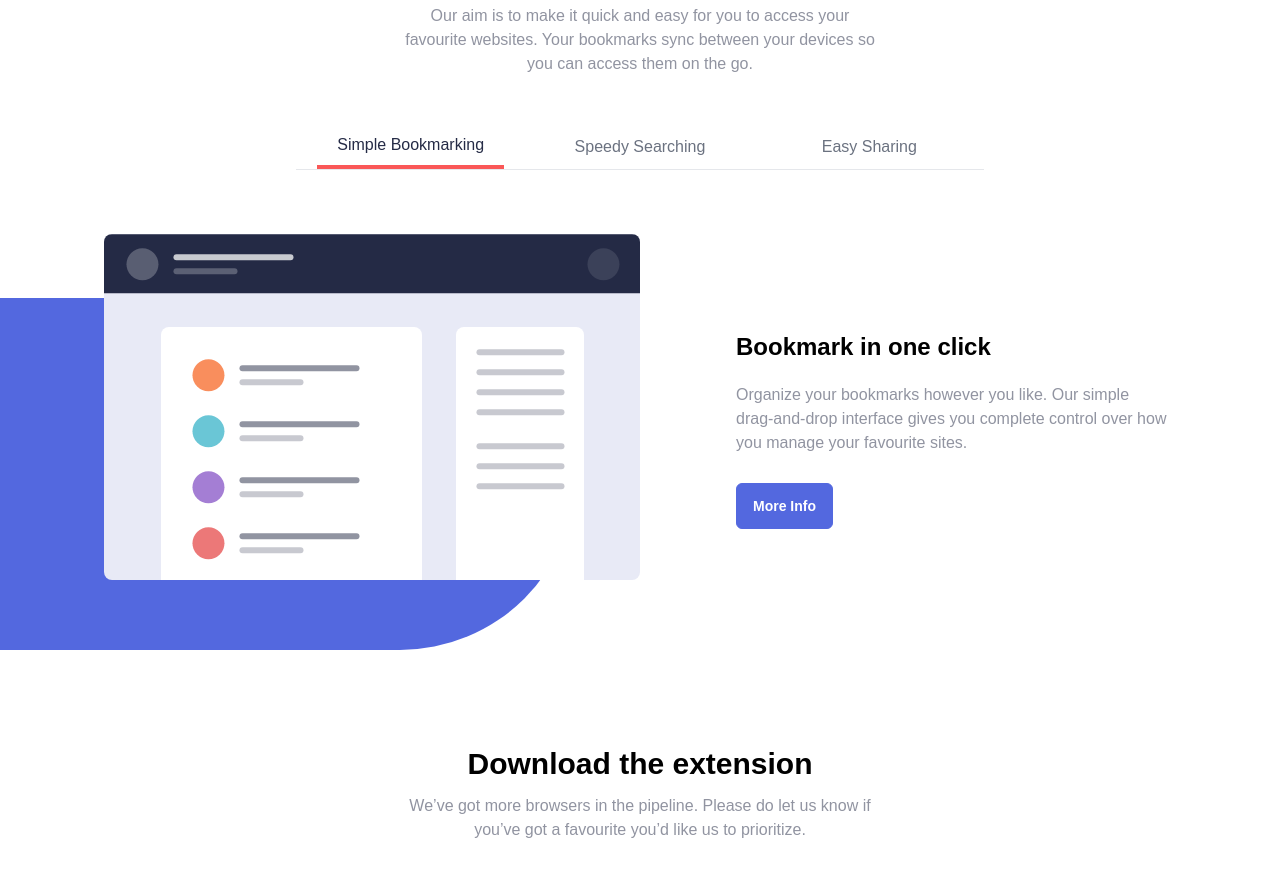
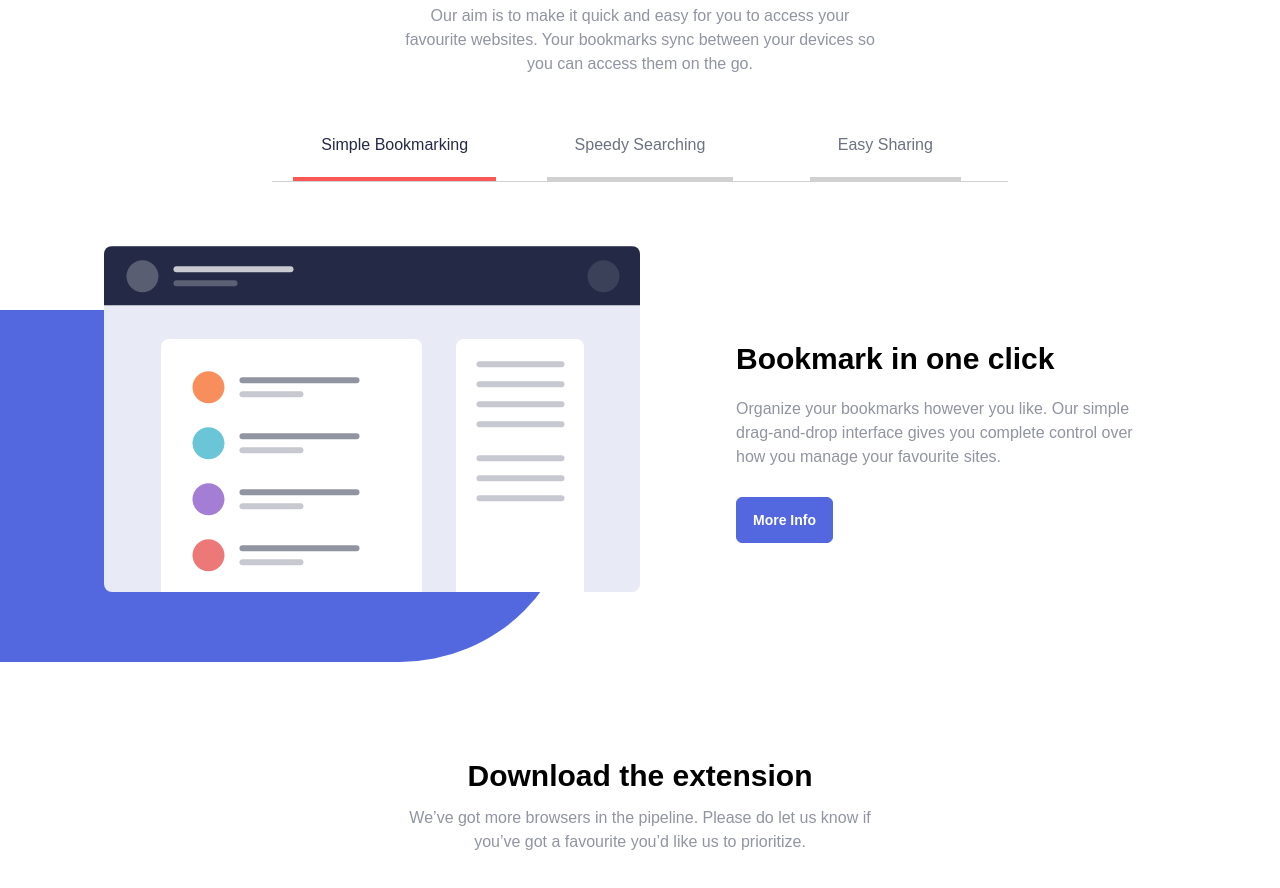
Before and after one commit to VickyAzola/BookmarkLandingPage, a Vue app: page / in a window 1280 px wide. Shown: the part 820-1708 px from the top of the page. Built offline with nearby package versions, Linux system fonts and the light colour scheme.

Commit message:
Update FeaturesCard.vue

```diff
--- a/src/components/FeaturesCard.vue
+++ b/src/components/FeaturesCard.vue
@@ -39,18 +39,18 @@ import BaseButton from './BaseButton.vue';
 
 <template>
 
-    <div class="px-8 md:px-24 lg:max-w-[55rem] mb-10 w-full md:flex">
+    <div class="px-8 md:px-24 lg:max-w-[58rem] mb-10 w-full md:flex">
         <div v-for="(button, index) in buttons"
             :key="button.id"
-            class="border-y md:border-t-white flex w-full items-center justify-center"
+            class="border-y border-y-[#d1d1d2] md:border-t-white flex w-full items-center justify-center"
         >
             <button
-            @click="changeCard(index)"
-            :class="[ selected == index ? 'border-b-4 border-b-PrimarySoftRed text-VeryDarkBlue' : 'text-gray-500' ]"
-            class="py-2 px-5 hover:text-PrimarySoftRed transition-all"
-        >
-            {{ button.text }}
-        </button>
+                @click="changeCard(index)"
+                :class="[ selected == index ? 'border-b-4 border-b-PrimarySoftRed text-VeryDarkBlue' : 'text-gray-500 border-b-4 border-b-[#d1d1d2]' ]"
+                class="py-2 lg:pb-5 px-5 lg:px-7 hover:text-PrimarySoftRed transition-all"
+            >
+                {{ button.text }}
+            </button>
         </div>
     </div>
 
@@ -63,8 +63,8 @@ import BaseButton from './BaseButton.vue';
                 class="max-w-[90%] max-h-[100%] md:h-auto md:w-auto px-6 lg:px-0 z-10 top-0 absolute mx-auto left-0 right-0 lg:mx-0 lg:left-auto lg:right-0"
             />
         </div>
-        <div class="px-8 pb-8 pt-10 lg:py-0 md:px-24 lg:pr-28 flex flex-col items-center text-center lg:text-left lg:items-start">
-            <h3 class="font-semibold text-2xl mb-3 lg:mb-5">{{ cards[selected].title }}</h3>
+        <div class="px-8 pb-8 pt-10 lg:py-0 md:px-24 lg:pr-28 xl:pr-32 flex flex-col items-center text-center lg:text-left lg:items-start">
+            <h3 class="font-semibold text-2xl lg:text-3xl mb-3 lg:mb-5">{{ cards[selected].title }}</h3>
             <p class=" text-GrayishBlue">{{ cards[selected].description }}</p>
             <div class="mt-7 hidden lg:block">
                 <BaseButton variant="blue" textButton="More Info" />
```
